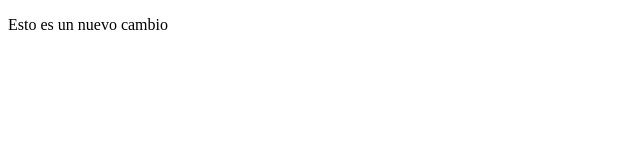
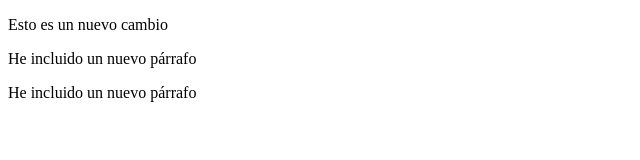
Before and after one commit to Umongus/proyectito, a plain HTML site: page index.html in a window 1280 px wide. Shown: the whole page, without its empty margins (0-640 px from the left). Drawn offline with Linux system fonts and the light colour scheme.

Commit message:
Ultimo commit

```diff
--- a/app.js
+++ b/app.js
@@ -1 +1,3 @@
 console.log('Hola mundo');
+console.log('Hola mundo');
+console.log('Hola mundo');
--- a/index.html
+++ b/index.html
@@ -6,5 +6,7 @@
   </head>
   <body>
     <p>Esto es un nuevo cambio</p>
+    <p>He incluido un nuevo párrafo</p>
+      <p>He incluido un nuevo párrafo</p>
   </body>
 </html>
```
